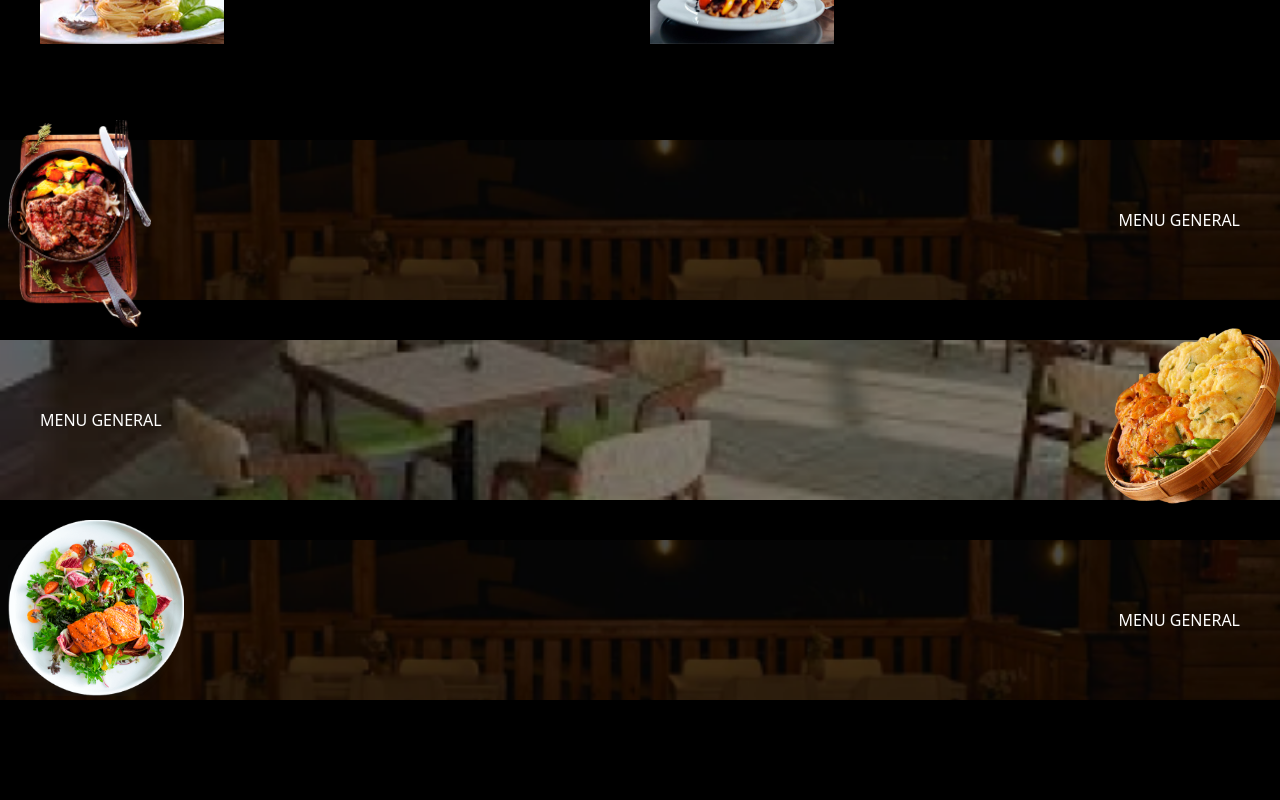
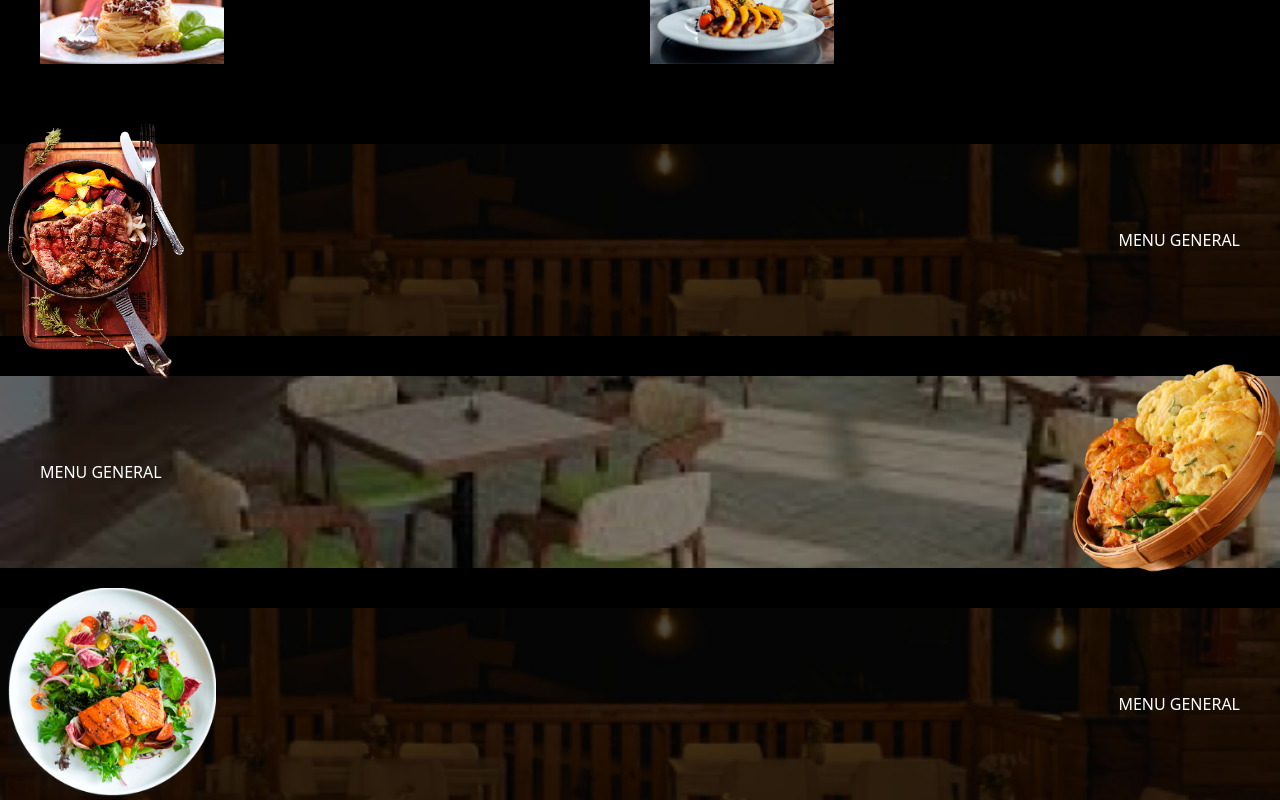
Before and after one commit to DJkell/Class-Restaurant-Template, a React (Vite) app: page / in a window 1280 px wide. Shown: the part 1204-2004 px from the top of the page. Before the commit the page ends 1904 px from the top, so only its background shows below. Built offline with nearby package versions, Linux system fonts and the light colour scheme.

Commit message:
fix menu list

```diff
--- a/src/App.tsx
+++ b/src/App.tsx
@@ -10,7 +10,7 @@ function App() {
     <>
       <Header />
       <div
-        className="bg-white w-full h-[45vh] fixed bg-cover bg-center bg-no-repeat md:h-screen justify-center items-center flex relative"
+        className="bg-white w-full h-[45vh] fixed bg-cover bg-center bg-no-repeat mb-5 md:h-screen justify-center items-center flex relative"
         style={{ backgroundImage: "url('/src/assets/images/local_bg.png')" }}
       >
         <h1 className="text-5xl font-bold text-white">Welcome</h1>
--- a/src/components/Banners.tsx
+++ b/src/components/Banners.tsx
@@ -5,11 +5,11 @@ export default function Banners() {
   //esto es para las direcciones y que los banners se alternen. true es izquierda a derecha y false es derecha a izquierda
 
   return (
-    <div className="grid grid-cols-1 gap-10 mt-24 w-full">
+    <div className="grid grid-cols-1 gap-10 mt-20 w-full">
       {bannersImg.map((banner: dataItemsImg) => (
         <div
           style={{ backgroundImage: `url(${banner.bgImg})` }}
-          className="flex bg-cover bg-center bg-no-repeat h-40 relative overflow-visible  items-center gap-5 "
+          className="flex bg-cover bg-center bg-no-repeat h-48 relative overflow-visible  items-center gap-5 "
         >
           {banner.direction ? (
             <div className="w-full flex justify-end">
--- a/src/data/itemsImg.tsx
+++ b/src/data/itemsImg.tsx
@@ -32,7 +32,7 @@ export const bannersImg: dataItemsImg[] = [
     img: "/src/assets/images/bannersImg/image1.png",
     direction: true,
     bgImg: "/src/assets/images/bannersImg/Bbg1.png",
-    size: "h-52",
+    size: "h-64",
   },
 
   {
@@ -41,7 +41,7 @@ export const bannersImg: dataItemsImg[] = [
     img: "/src/assets/images/bannersImg/image2.png",
     direction: false,
     bgImg: "/src/assets/images/bannersImg/Bbg2.png",
-    size: "h-44",
+    size: "h-52",
   },
   {
     id: 3,
@@ -49,6 +49,6 @@ export const bannersImg: dataItemsImg[] = [
     img: "/src/assets/images/bannersImg/image3.png",
     direction: true,
     bgImg: "/src/assets/images/bannersImg/Bbg1.png",
-    size: "h-44",
+    size: "h-52",
   },
 ];
```
